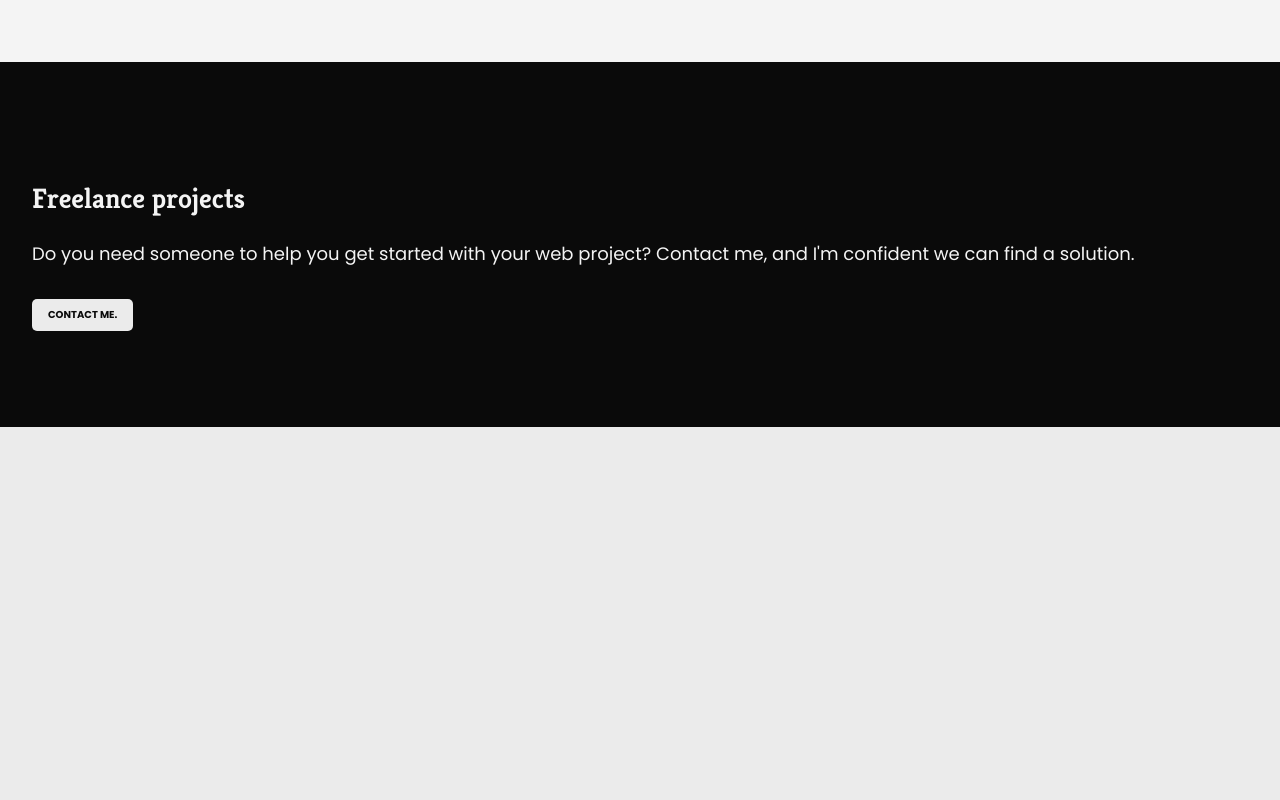
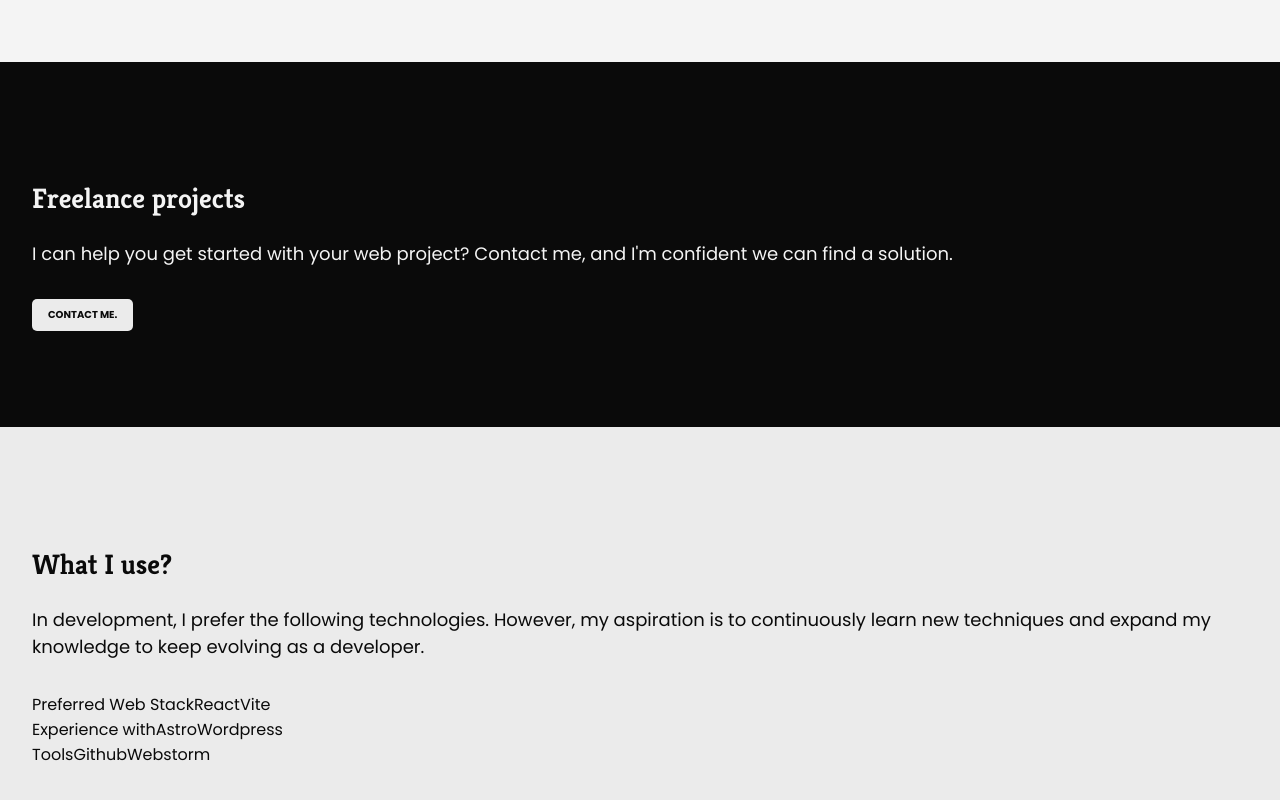
Before and after one commit to devjoppe/mi-cv-update, a React (Vite) app: page / in a window 1280 px wide. Shown: the part 3939-4739 px from the top of the page. Before the commit the page ends 4366 px from the top, so only its background shows below. Built offline with nearby package versions, Linux system fonts and the light colour scheme.

Commit message:
Adding section for what I use. Working out how to use the json

```diff
--- a/src/assets/styles/style.scss
+++ b/src/assets/styles/style.scss
@@ -7,3 +7,4 @@
 // Components----------
 @use "../../components/header/header";
 @use "../../components/ProjectCard/projectcard";
+@use "../../components/LinkList/linklist";
--- a/src/components/ProjectCard/ProjectCard.tsx
+++ b/src/components/ProjectCard/ProjectCard.tsx
@@ -33,7 +33,7 @@ const ProjectCard:React.FC<IProp> = ({project, shade}) => {
                     <h3>{project.title}</h3>
                     <div className="tags">
                         { project.tags && project.tags.map(tag => (
-                            <span>{tag}</span>
+                            <span key={tag}>{tag}</span>
                         ))}
                     </div>
                     <p>{project.description}</p>
--- a/src/data/projects.json
+++ b/src/data/projects.json
@@ -1,6 +1,6 @@
 [
   {
-    "id": 1,
+    "id": 10,
     "type": "card-small",
     "image": "/assets/images/pr-tictactoe.png",
     "title": "Tic Tac Toe",
@@ -12,7 +12,7 @@
     "bg_color": "dark-shade"
   },
   {
-    "id": 2,
+    "id": 11,
     "type": "card-small",
     "image": "/assets/images/pr-starwarsinfo.png",
     "title": "Star Wars Info",
@@ -24,7 +24,7 @@
     "bg_color": "dark-shade"
   },
   {
-    "id": 3,
+    "id": 12,
     "type": "quote",
     "image": "",
     "title": "Test",
@@ -36,7 +36,7 @@
     "bg_color": ""
   },
   {
-    "id": 4,
+    "id": 13,
     "type": "card-large",
     "image": "/assets/images/pr-openpeeps.png",
     "title": "Peeps, The Card Game",
@@ -48,7 +48,7 @@
     "bg_color": "dark-shade"
   },
   {
-    "id": 5,
+    "id": 14,
     "type": "card-small",
     "image": "",
     "title": "Find a developer",
@@ -60,7 +60,7 @@
     "bg_color": "dark-shade"
   },
   {
-    "id": 5,
+    "id": 15,
     "type": "card-small",
     "image": "",
     "title": "Standard Todo",
--- a/src/data/startpage.json
+++ b/src/data/startpage.json
@@ -30,17 +30,20 @@
     "kicker": "In development, I prefer the following technologies. However, my aspiration is to continuously learn new techniques and expand my knowledge to keep evolving as a developer.",
     "extra": [
       {
-        "data":[
+        "id": 100,
+        "links":[
           {
             "id": 5,
             "title": "Preferred Web Stack",
             "data": [
               {
+                "id": "L1",
                 "tech": "React",
                 "description": "UI library",
                 "url": "https://www.react.dev"
               },
               {
+                "id": "L2",
                 "tech": "Vite",
                 "description": "Frontend tooling",
                 "url": "https://www.vitejs.dev"
@@ -52,11 +55,13 @@
             "title": "Experience with",
             "data": [
               {
+                "id": "L3",
                 "tech": "Astro",
                 "description": "Headless CMS",
                 "url": "https://www.astro.dev"
               },
               {
+                "id": "L4",
                 "tech": "Wordpress",
                 "description": "CMS",
                 "url": "https://www.wordpress.dev"
@@ -73,11 +78,13 @@
             "title": "Tools",
             "data": [
               {
+                "id": "L5",
                 "tech": "Github",
                 "description": "Source control",
                 "url": "https://www.github.com"
               },
               {
+                "id": "L6",
                 "tech": "Webstorm",
                 "description": "IDE",
                 "url": "https://www.webstorm.dev"
--- a/src/pages/StartPage/FreelanceSection.tsx
+++ b/src/pages/StartPage/FreelanceSection.tsx
@@ -8,7 +8,7 @@ const FreelanceSection = () => {
                     </div>
                     <div>
                         <span className="kicker">
-                            Do you need someone to help you get started with your web project? Contact me, and I'm confident we can find a solution.
+                            I can help you get started with your web project? Contact me, and I'm confident we can find a solution.
                         </span>
                         <button>
                             Contact me.
--- a/src/pages/StartPage/ProjectSection.tsx
+++ b/src/pages/StartPage/ProjectSection.tsx
@@ -37,7 +37,7 @@ const ProjectSection:React.FC<IProp> = ({sectionInfo}) => {
                 }
                 <div>
                     {projects && projects.map(project => (
-                            <ProjectCard key={project.id} project={project} shade={project.bg_color}/>
+                            <ProjectCard key={project.title} project={project} shade={project.bg_color}/>
                     ))}
                 </div>
             </div>
--- a/src/pages/StartPage/StartPage.tsx
+++ b/src/pages/StartPage/StartPage.tsx
@@ -4,8 +4,12 @@ import jsonData from '../../data/startpage.json'
 // Sections
 import ProjectSection from "./ProjectSection.tsx";
 import FreelanceSection from "./FreelanceSection.tsx";
+import UseSection from "./UseSection.tsx";
 
 const StartPage = () => {
+
+    console.log(jsonData)
+
     return(
         <>
             <section className="dark-shade top-section">
@@ -25,6 +29,7 @@ const StartPage = () => {
             </section>
             <ProjectSection sectionInfo={jsonData[1]} />
             <FreelanceSection />
+            <UseSection sectionInfo={jsonData[3]} />
         </>
     )
 }
--- /dev/null
+++ b/src/pages/StartPage/UseSection.tsx
@@ -0,0 +1,62 @@
+import React from "react";
+
+export interface sectionUseInt {
+    id: number,
+    title: string,
+    kicker: string,
+    extra: ({
+        id: number,
+        links: useLinksInt[]
+    })[],
+    user?: string
+}
+
+interface useLinksInt {
+    id: number,
+    title?: string,
+    data: linkItemInt[]
+}
+
+interface linkItemInt {
+    id: string,
+    tech: string,
+    description: string,
+    url: string
+}
+
+interface IProp {
+    sectionInfo: sectionUseInt
+}
+
+const UseSection:React.FC<IProp> = ({sectionInfo}) => {
+    return(
+        <section className="dark-shade">
+            <div className="section-content-wrapper">
+                <div>
+                    <div>
+                        <h2>{sectionInfo.title}</h2>
+                    </div>
+                    <div>
+                        <span className="kicker">
+                            {sectionInfo.kicker}
+                        </span>
+                    </div>
+                </div>
+                <div className="TESTAR">
+                    {sectionInfo && sectionInfo.extra.map(item => (
+                        <div className={`${sectionInfo.id}`} key={sectionInfo.id} >{item.links.map(link => (
+                            <div className={`${link.id}`} key={link.id}>
+                                {link.title}
+                                {link.data.map(item => (
+                                    <span className={`${item.id}`} key={item.id}>{item.tech}</span>
+                                ))}
+                            </div>
+                        ))}</div>
+                    ))}
+                </div>
+            </div>
+        </section>
+    )
+}
+
+export default UseSection
```
Also changed, not shown: src/components/LinkList/LinkList.tsx (added, +9 -0 lines), src/components/LinkList/_linklist.scss (added).
